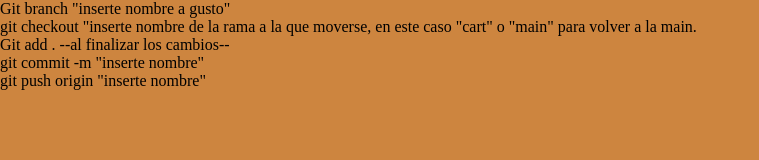
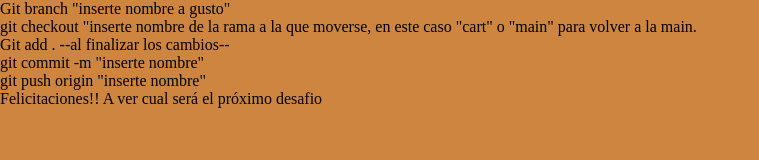
Before and after one commit to lucastech120/clase-6-git, a plain HTML site: page cart.html in a window 1280 px wide. Shown: the whole page, without its empty margins (0-759 px from the left). Drawn offline with Linux system fonts and the light colour scheme.

Commit message:
Felicitaciones

```diff
--- a/cart.html
+++ b/cart.html
@@ -23,5 +23,6 @@
     <ol>
       git push origin "inserte nombre"
     </ol>
+    <p>Felicitaciones!! A ver cual será el próximo desafio</p>
   </body>
 </html>
```
